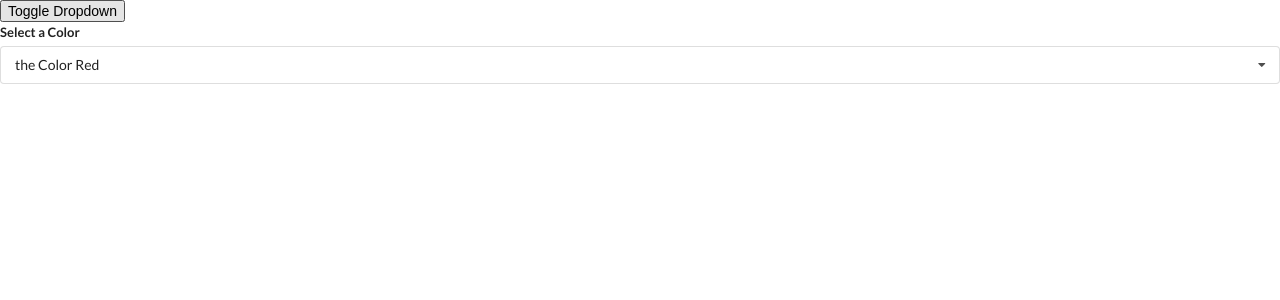
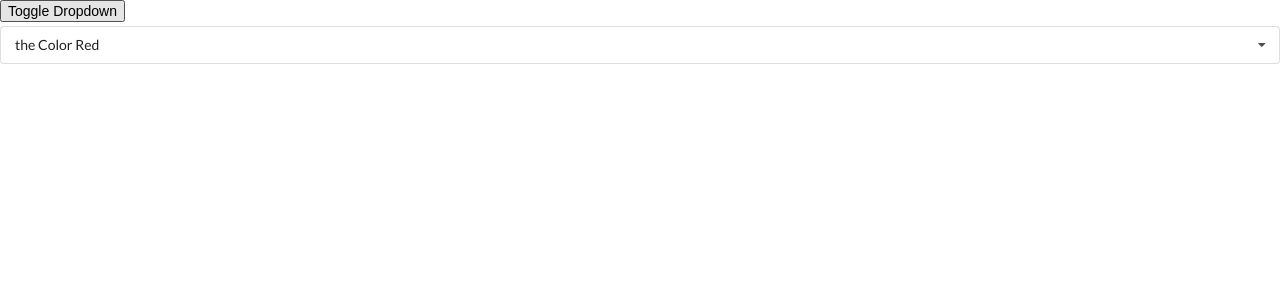
Before and after one commit to marikomands/reactwikipediasearch, a React (Create React App) app: page / in a window 1280 px wide. Shown: the top 300 px of the page. Built offline with nearby package versions, Linux system fonts and the light colour scheme.

Commit message:
added label for Translation component

```diff
--- a/src/components/Dropdown.js
+++ b/src/components/Dropdown.js
@@ -1,6 +1,6 @@
 import React, { useState, useEffect, useRef } from "react";
 
-const Dropdown = ({ options, selected, onSelectedChange }) => {
+const Dropdown = ({ label, options, selected, onSelectedChange }) => {
   const [open, setOpen] = useState(false);
   console.log("🚀 ~ Dropdown ~ open", open);
   const ref = useRef();
@@ -43,7 +43,7 @@
   return (
     <div ref={ref} className="ui form">
       <div className="field">
-        <label className="label">Select a Color</label>
+        <label className="label">{label}</label>
         <div
           onClick={() => {
             console.log("dropdown onClick");
```
